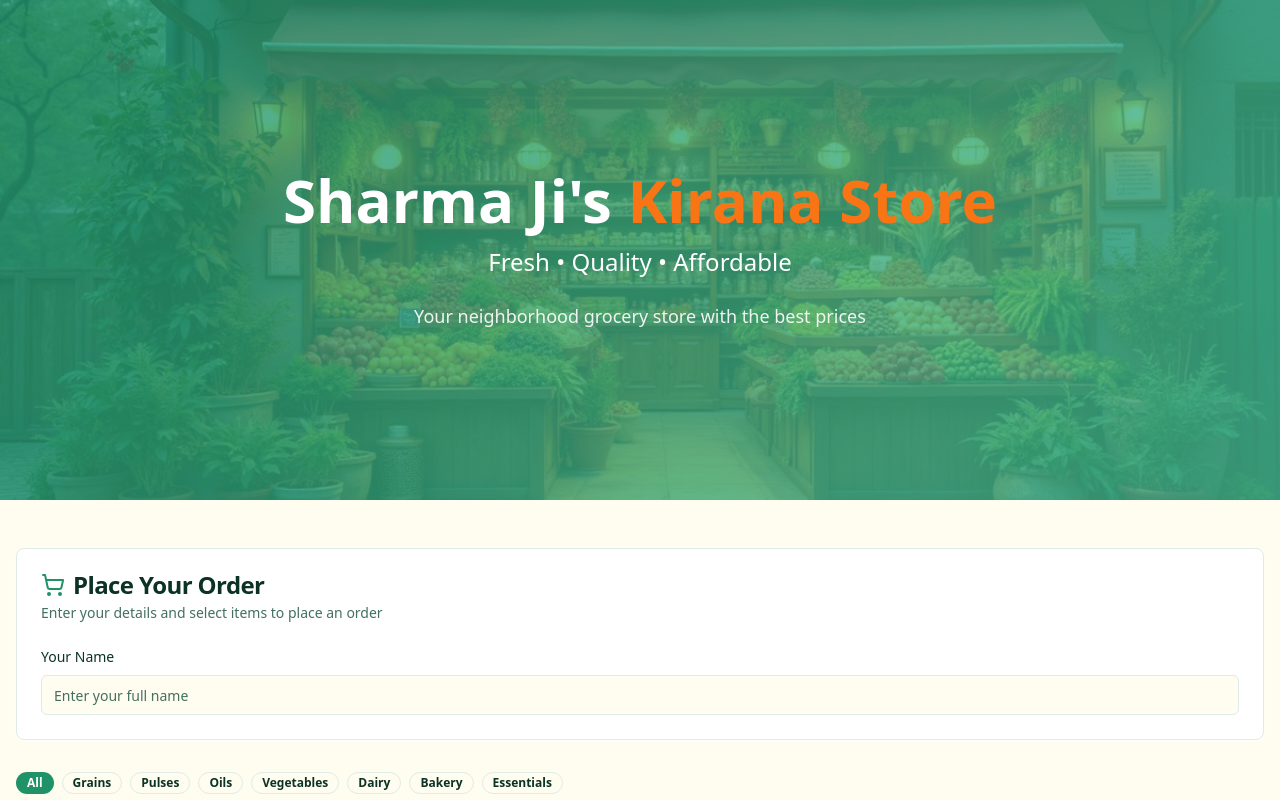
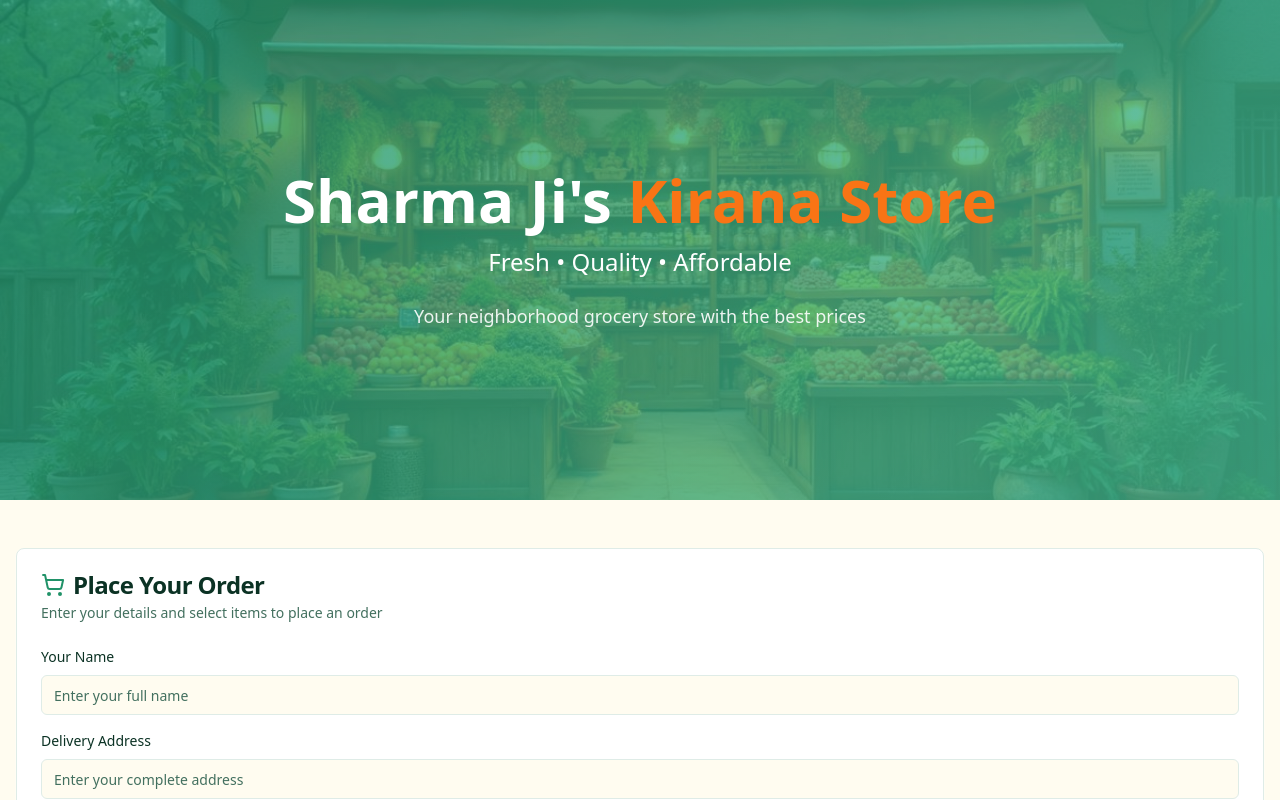
Before and after one commit to abhishek-3917/Kirana-Korner, a React (Vite) app: page / in a window 1280 px wide. Shown: the top 800 px of the page. Built offline with nearby package versions, Linux system fonts and the light colour scheme.

Commit message:
Add address option
Add an address option to the kirana store website.

```diff
--- a/src/pages/Index.tsx
+++ b/src/pages/Index.tsx
@@ -51,6 +51,7 @@ const products: Product[] = [
 
 const Index = () => {
   const [customerName, setCustomerName] = useState('');
+  const [customerAddress, setCustomerAddress] = useState('');
   const [orderItems, setOrderItems] = useState<OrderItem[]>([]);
   const [selectedCategory, setSelectedCategory] = useState('All');
   const { toast } = useToast();
@@ -117,6 +118,15 @@ const Index = () => {
       return;
     }
 
+    if (!customerAddress.trim()) {
+      toast({
+        title: "Please enter your address",
+        description: "We need your delivery address to process the order.",
+        variant: "destructive"
+      });
+      return;
+    }
+
     if (orderItems.length === 0) {
       toast({
         title: "No items selected",
@@ -139,6 +149,7 @@ const Index = () => {
         return `• ${item.product.name} - ${item.quantity} ${item.selectedUnit} @ ₹${pricePerSelectedUnit.toFixed(2)}/${item.selectedUnit} = ₹${totalPrice.toFixed(2)}`;
       }).join('\n') +
       `\n\n*Total Amount: ₹${getTotalAmount().toFixed(2)}*\n\n` +
+      `📍 *Delivery Address:*\n${customerAddress}\n\n` +
       `Please confirm the order and let me know the delivery time.\n\n` +
       `Customer: ${customerName}`;
 
@@ -188,6 +199,15 @@ const Index = () => {
                   placeholder="Enter your full name"
                   value={customerName}
                   onChange={(e) => setCustomerName(e.target.value)}
+                  className="w-full"
+                />
+              </div>
+              <div>
+                <label className="block text-sm font-medium mb-2">Delivery Address</label>
+                <Input
+                  placeholder="Enter your complete address"
+                  value={customerAddress}
+                  onChange={(e) => setCustomerAddress(e.target.value)}
                   className="w-full"
                 />
               </div>
```
